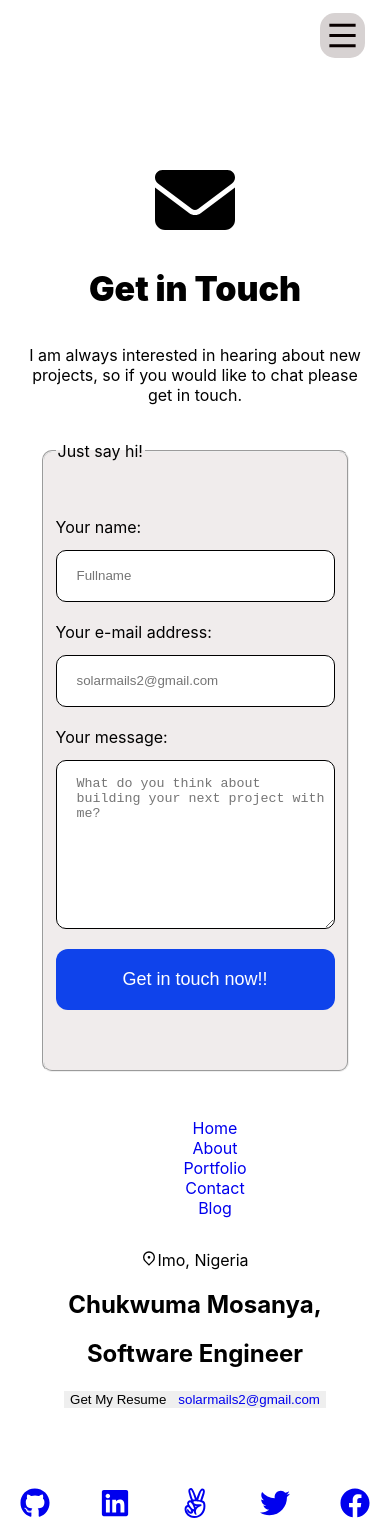
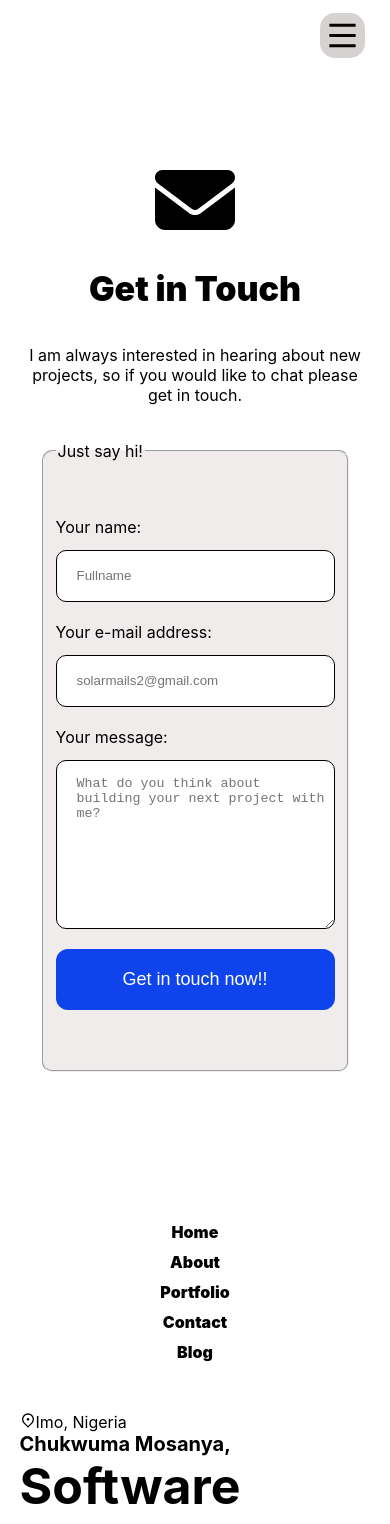
Before and after one commit to blase147/my_portfolio, a React (Create React App) app: page /contact_me in a window 390 px wide. Shown: the top 1524 px of the page. Built offline with nearby package versions, Linux system fonts and the light colour scheme.

Commit message:
Add mobile responsiveness

```diff
--- a/src/components/about-me/aboutMe.scss
+++ b/src/components/about-me/aboutMe.scss
@@ -178,6 +178,7 @@
       }
     }
   }
+
   .blog {
     background-color: #bbd3d8;
     display: flex;
@@ -361,7 +362,6 @@
           }
         }
       }
-
     }
 
     .blog {
--- a/src/components/contact-me/contactMe.scss
+++ b/src/components/contact-me/contactMe.scss
@@ -30,6 +30,8 @@
       // display: flex;
       // flex-direction: column;
       justify-content: center;
+      margin-bottom: 50px;
+      background-color: #fff;
 
       p {
         padding: 20px;
@@ -100,7 +102,25 @@
     }
 
     .footer-nav {
-      margin-top: 30px;
+      margin-top: 100px;
+      margin-bottom: 50px;
+      width: 100%;
+
+      ul {
+        display: flex;
+        flex-direction: column;
+        justify-content: center;
+        gap: 10px;
+        margin: auto;
+        width: 100%;
+        padding-left: 0;
+
+        li a {
+          color: #000;
+          font-weight: 900;
+          text-align: center;
+        }
+      }
     }
   }
 }
--- a/src/components/footer/footer.scss
+++ b/src/components/footer/footer.scss
@@ -1,6 +1,76 @@
 @import './../scss/config';
 
 @media (max-width: 786px) {
+  .intro-container {
+    display: flex;
+    flex-direction: column;
+    justify-content: center;
+    width: 90%;
+    margin: auto;
+    gap: 10px;
+
+    .intro {
+      width: 100%;
+
+      .my_location {
+        text-align: left;
+        margin: 0;
+
+        p {
+          margin: 0;
+        }
+
+        h2 {
+          font-size: 20px;
+        margin: 0;
+        }
+
+        h1 {
+          font-size: 50px;
+          margin: 0;
+        }
+      }
+    }
+
+    .res-mail {
+      display: flex;
+      flex-direction: row;
+      gap: 10px;
+
+      .my-resume {
+        background-color: #070eec;
+        border-radius: 20px;
+        color: white;
+        margin: auto;
+        padding: 10px;
+      }
+
+      .mailto {
+        border-radius: 20px;
+        border: solid 1px #0905f0;
+        font-size: 15px;
+        padding: 7px;
+        margin: auto;
+
+        a {
+          text-decoration: none;
+          color: rgb(0, 0, 0);
+          font-weight: 900;
+        }
+      }
+    }
+  }
+
+  .social-icons {
+    display: flex;
+    flex-direction: row;
+    justify-content: center;
+    gap: 50px;
+    margin: auto;
+    width: 100%;
+    padding-left: 0;
+  }
+
   .social-icons-container {
     display: flex;
     flex-direction: row;
@@ -12,10 +82,15 @@
       display: flex;
       flex-direction: row;
       justify-content: center;
-      gap: 50px;
+      gap: 30px;
       margin: auto;
       width: 100%;
       padding-left: 0;
+
+      a {
+        color: black;
+      }
+    }
   }
 }
 
@@ -27,12 +102,11 @@
   gap: 5px;
   margin: auto;
   width: 100%;
-    font-size: 18px;
-    font-weight: 900;
+  font-size: 15px;
+  font-weight: 600;
 
   .custom-icon {
     padding-bottom: 10px;
-    }
   }
 }
 
--- a/src/components/my-works/myWorks.scss
+++ b/src/components/my-works/myWorks.scss
@@ -36,7 +36,7 @@
 
       .item-card {
         page-break-after: always;
-        background-color: #ea0c0c;
+        background-color: #3c0cea;
         border-radius: 10px;
         margin-bottom: 30px;
         padding-bottom: 1px;
@@ -53,12 +53,18 @@
 
       .lang {
         display: flex;
-        flex-direction: row;
+        flex-direction: column;
         gap: 10px;
         width: 100%;
         align-items: center;
         margin: auto;
         padding-left: 0;
+        padding-bottom: 20px;
+
+        .li-container {
+          display: flex;
+          flex-direction: row;
+        }
       }
 
       .view-btns {
```
Lines whose indentation alone changed are shown as unchanged.
